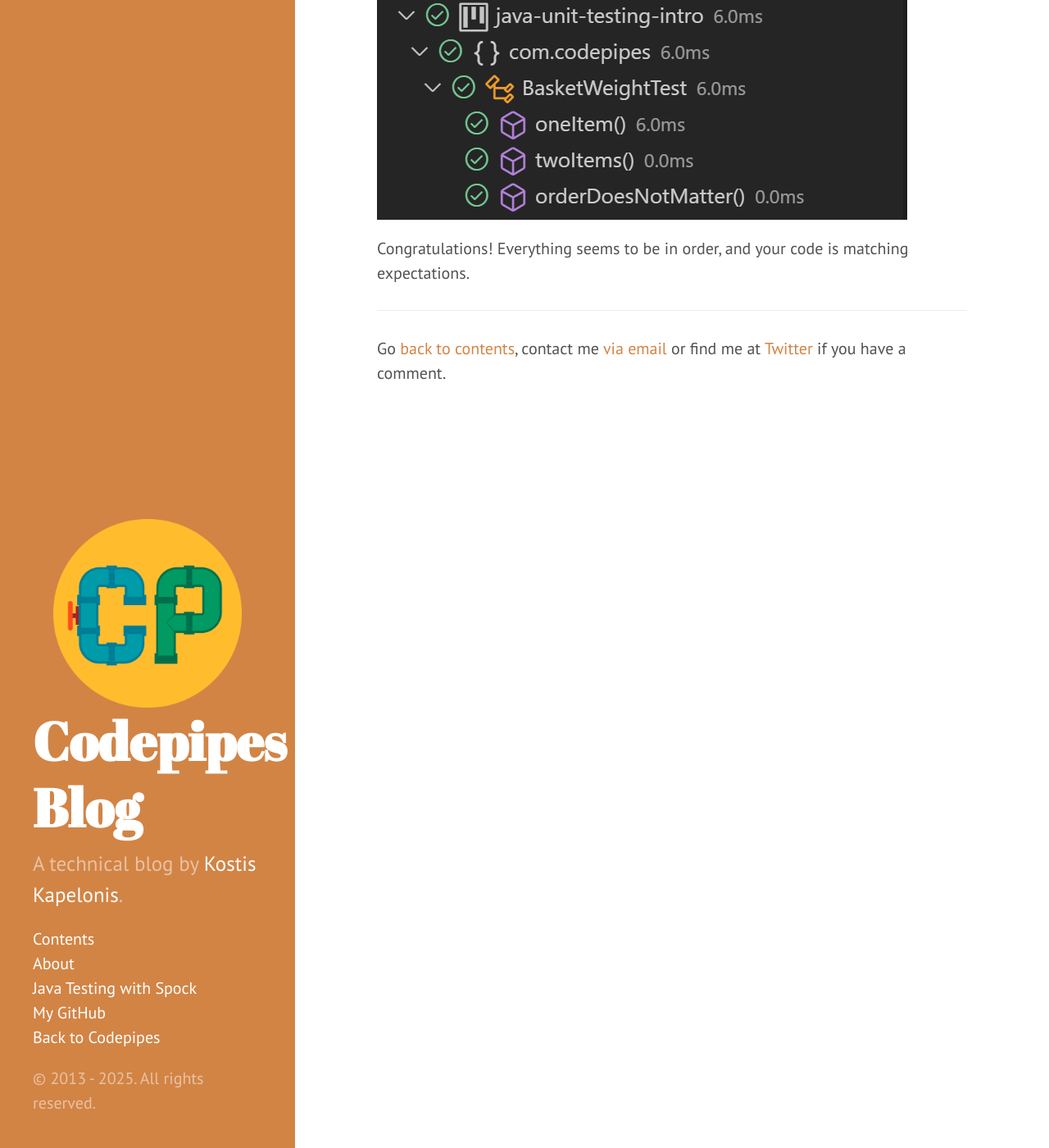
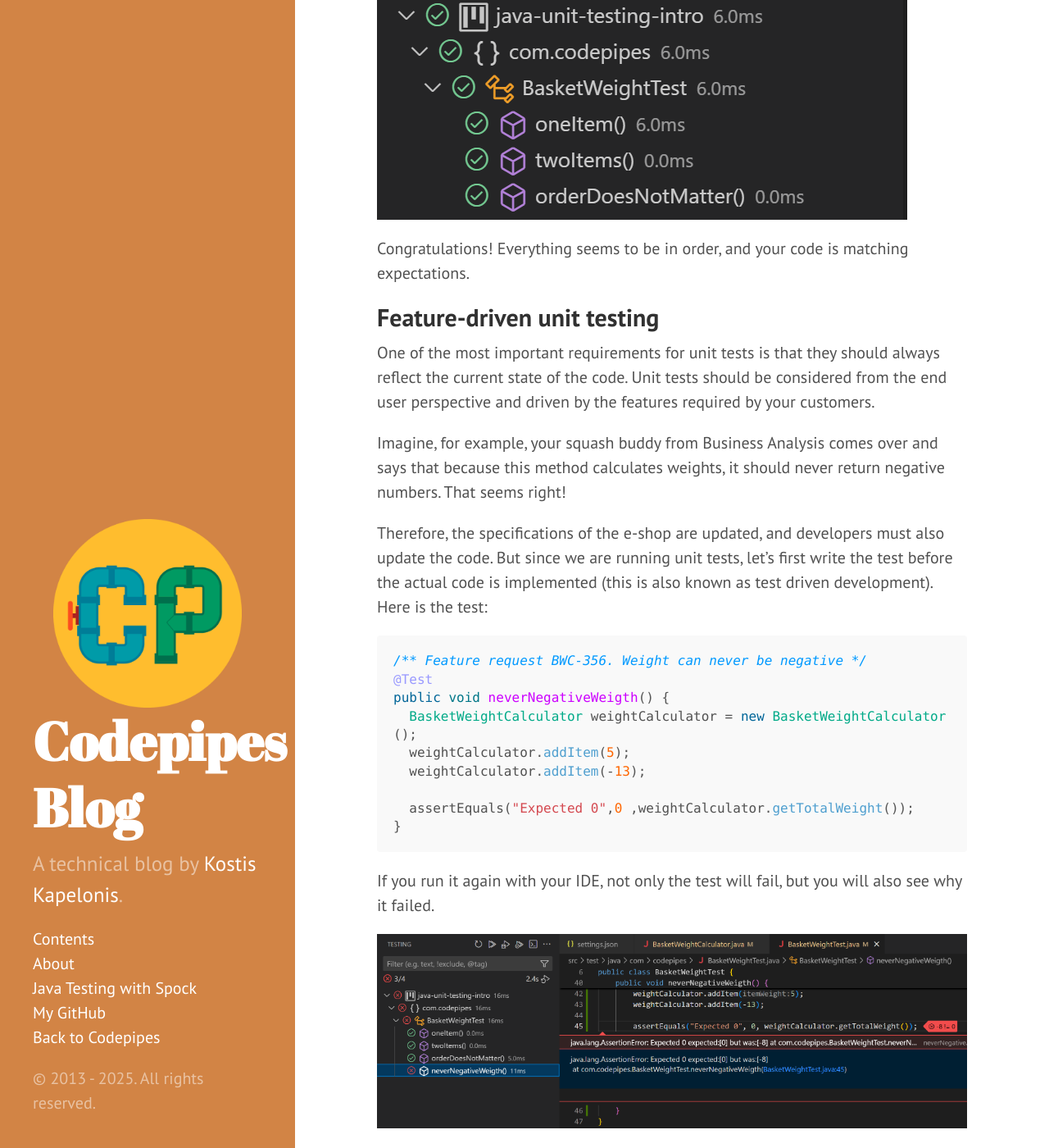
Before and after one commit to kkapelon/codepipes-blog, a Jekyll site: the page built from _posts/2013-01-03-java-unit-test-intro.md, in a window 1280 px wide and 1400 px high, scrolled down 4862 px. Shown: the whole window at 82% size. Built offline with Jekyll 4.4.1, drawn with Linux system fonts in a browser that asks for light colours; some of the changed text lies outside the part shown.

Commit message:
Test driven development

````diff
--- a/_posts/2013-01-03-java-unit-test-intro.md
+++ b/_posts/2013-01-03-java-unit-test-intro.md
@@ -122,3 +122,51 @@ Now you can save this file in your source folder and since we are using Eclipse
 ![Unit test success](../../assets/java-unit-test-intro/first-success.png)
 
 Congratulations! Everything seems to be in order, and your code is matching expectations.
+
+## Feature-driven unit testing
+
+One of the most important requirements for unit tests is that they should always reflect the current state of the code. Unit tests should be considered from the end user perspective and driven by the features required by your customers.
+
+Imagine, for example, your squash buddy from Business Analysis comes over and says that because this method calculates weights, it should never return negative numbers. That seems right!
+
+Therefore, the specifications of the e-shop are updated, and developers must also update the code. But since we are running unit tests, let’s first write the test before the actual code is implemented (this is also known as test driven development). Here is the test:
+
+```java
+/** Feature request BWC-356. Weight can never be negative */
+@Test
+public void neverNegativeWeigth() {
+  BasketWeightCalculator weightCalculator = new BasketWeightCalculator();
+  weightCalculator.addItem(5);
+  weightCalculator.addItem(-13);
+
+  assertEquals("Expected 0",0 ,weightCalculator.getTotalWeight());
+}
+```
+
+If you run it again with your IDE, not only the test will fail, but you will also see why it failed.
+
+![Test fails](../../assets/java-unit-test-intro/test-fails.png)
+
+This is natural because the implementation code is missing. So, let’s add to the class the following code:
+
+```java
+public void addItem( int itemWeight)
+{
+  totalWeight = totalWeight + itemWeight;
+
+  /* Feature request BWC-356. Weight can never be negative */
+  if(totalWeight < 0) { totalWeight = 0; }
+}
+```
+
+And now you can sit back and watch your test pass!
+
+![Test pass](../../assets/java-unit-test-intro/test-pass.png)
+
+## Unit tests as warning signals
+
+In this imaginary scenario, the business analyst knew that the e-shop also sells virtual goods. For logistical reasons, the weight CAN also be zero. This is defined in the specifications.
+
+Let’s jump forward a year. Sara, a new developer, comes into the team and begins working on the shipping module of the e-shop using a complex algorithm for a new country. Her algorithm sometimes doesn’t work because “weight = 0″. The deadline is near.
+
+In order to solve this last minute problem she finds the BasketWeightCalculator class and thinking that nothing will break, she changes it to:
````
Also changed, not shown: assets/java-unit-test-intro/test-fails.png (added), assets/java-unit-test-intro/test-pass.png (added).
